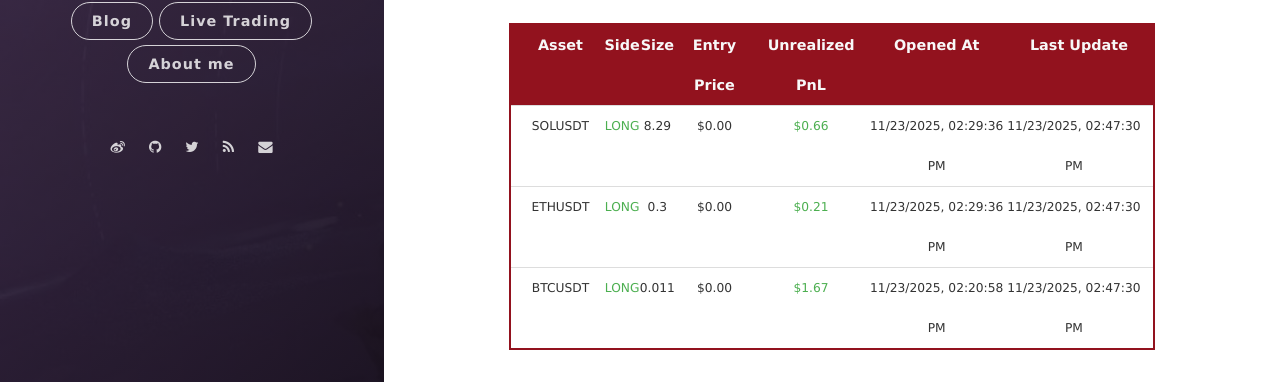
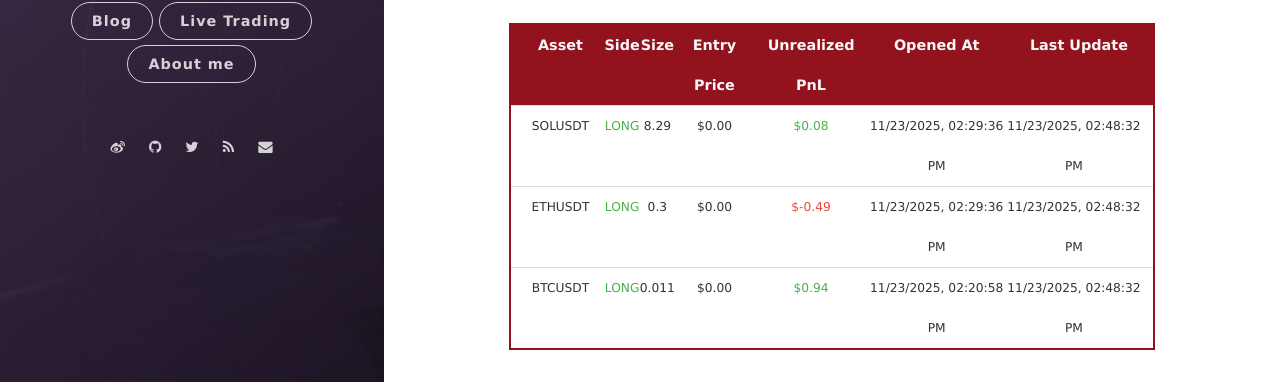
Before and after one commit to leeyegy/leeyegy.github.io, a Jekyll site: the page built from live-trading.html, in a window 1280 px wide and 1026 px high. Shown: the part 576-958 px from the top of the window. Built offline with Jekyll 4.4.1, drawn with Linux system fonts in a browser that asks for light colours; nearby versions of some CDN libraries.

Commit message:
AccountMonitor: refresh positions 2025-11-23T22:48:32+08:00

```diff
--- a/assets/data/binance/positions.json
+++ b/assets/data/binance/positions.json
@@ -4,26 +4,26 @@
     "side": "LONG",
     "size": 8.29,
     "entryPrice": 0.0,
-    "unrealizedPnl": 0.6632,
+    "unrealizedPnl": 0.0829,
     "openedAt": "2025-11-23T22:29:36+08:00",
-    "reportedAt": "2025-11-23T22:47:30+08:00"
+    "reportedAt": "2025-11-23T22:48:32+08:00"
   },
   {
     "symbol": "ETHUSDT",
     "side": "LONG",
     "size": 0.3,
     "entryPrice": 0.0,
-    "unrealizedPnl": 0.2113372,
+    "unrealizedPnl": -0.48799883,
     "openedAt": "2025-11-23T22:29:36+08:00",
-    "reportedAt": "2025-11-23T22:47:30+08:00"
+    "reportedAt": "2025-11-23T22:48:32+08:00"
   },
   {
     "symbol": "BTCUSDT",
     "side": "LONG",
     "size": 0.011,
     "entryPrice": 0.0,
-    "unrealizedPnl": 1.67232178,
+    "unrealizedPnl": 0.9361,
     "openedAt": "2025-11-23T22:20:58+08:00",
-    "reportedAt": "2025-11-23T22:47:30+08:00"
+    "reportedAt": "2025-11-23T22:48:32+08:00"
   }
 ]
```
